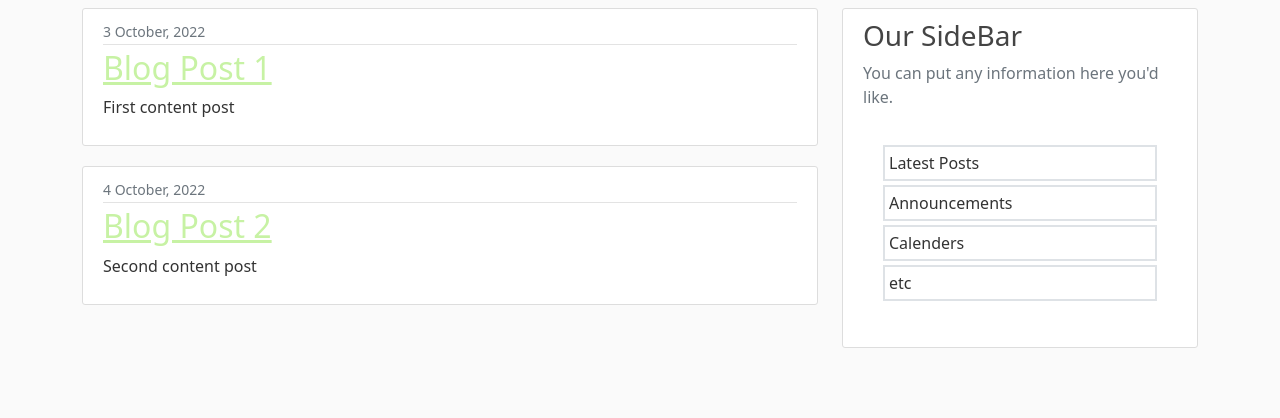
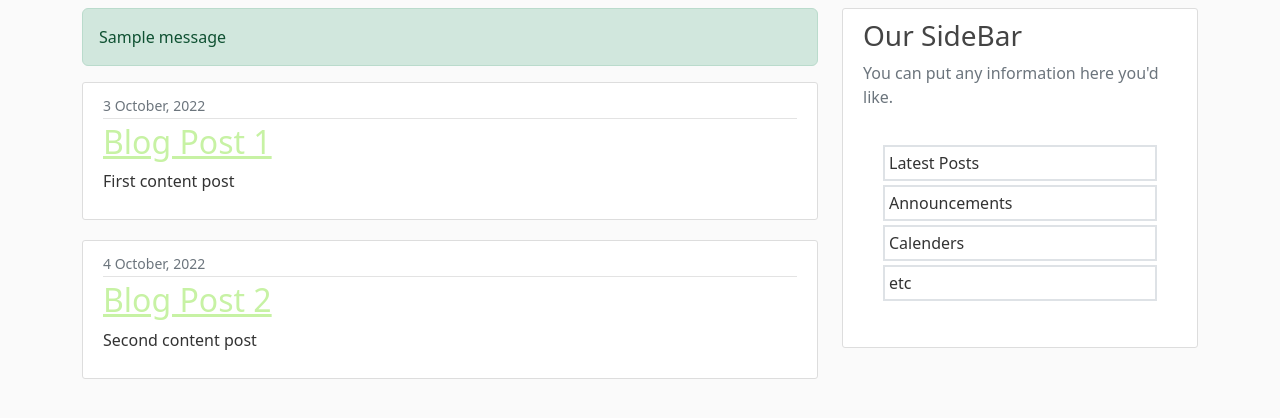
Before and after one commit to Yasir-Khan22/Flask_practice, a Flask app: page / in a window 1280 px wide. Shown: the part 72-490 px from the top of the page. Run offline with Flask 2, Linux system fonts and the light colour scheme; one stand-in notice (Sample message) is shown.

Commit message:
Layout.html Updated

```diff
--- a/templates/layout.html
+++ b/templates/layout.html
@@ -54,7 +54,13 @@
         <div class="row">
             <div class="col-md-8">
                 {% with messages = get_flashed_messages(with_categories=true) %}
-
+                {% if messages %}
+                {% for category, message in messages %}
+                <div class="alert alert-{{ category }}">
+                    {{ message }}
+                </div>
+                {% endfor %}
+                {% endif %}
                 {% endwith %}
                 {% block content %}{% endblock %}
             </div>
```
